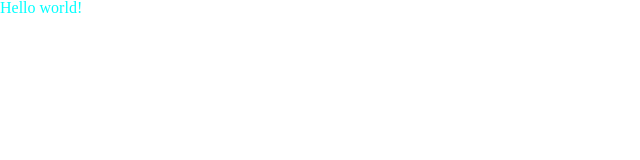
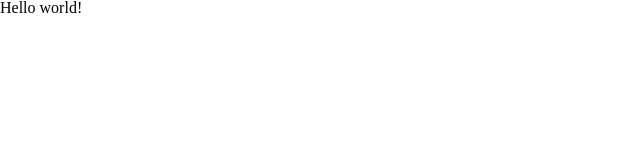
Before and after one commit to William-Aultman/A-W-Handyman-Services, a plain HTML site: page index.html in a window 1280 px wide. Shown: the whole page, without its empty margins (0-640 px from the left). Drawn offline with Linux system fonts and the light colour scheme.

Commit message:
Update main.css

```diff
--- a/main.css
+++ b/main.css
@@ -22,7 +22,6 @@
     font-size: 100%;
     font: inherit;
     vertical-align: baseline;
-    color: aqua;
 }
 /* HTML5 display-role reset for older browsers */
 article, aside, details, figcaption, figure,
@@ -31,7 +30,6 @@
 }
 body {
     line-height: 1;
-    color: aqua;
 }
 ol, ul {
     list-style: none;
```
